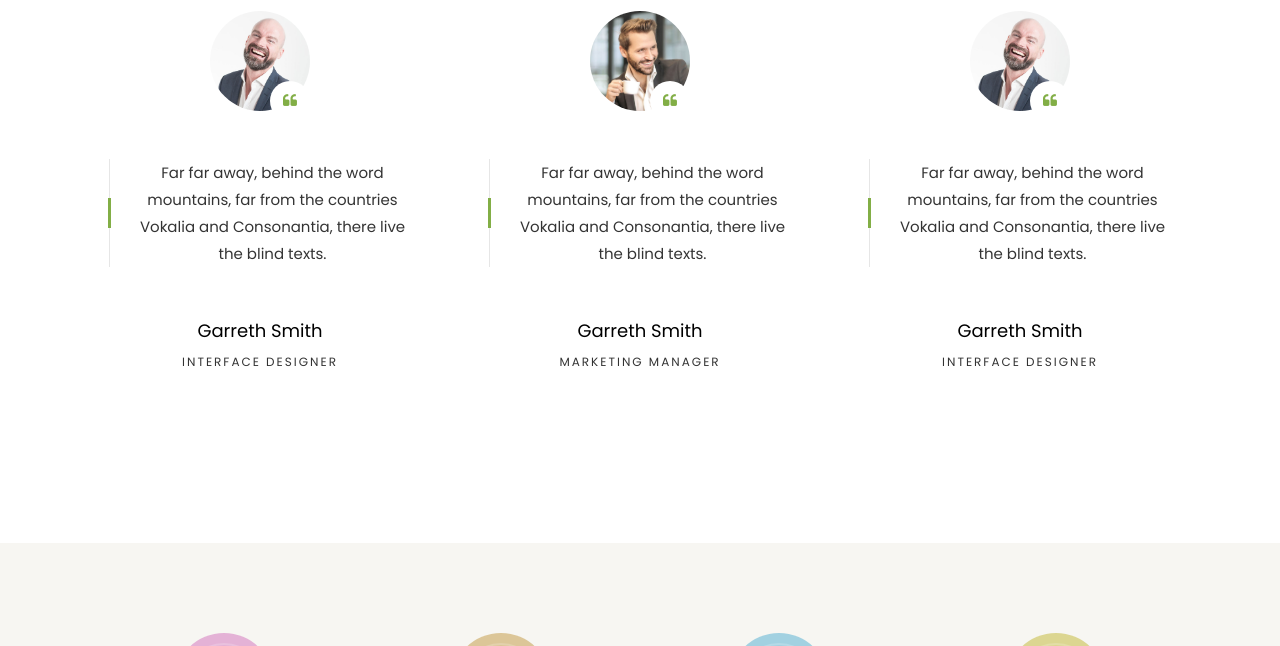
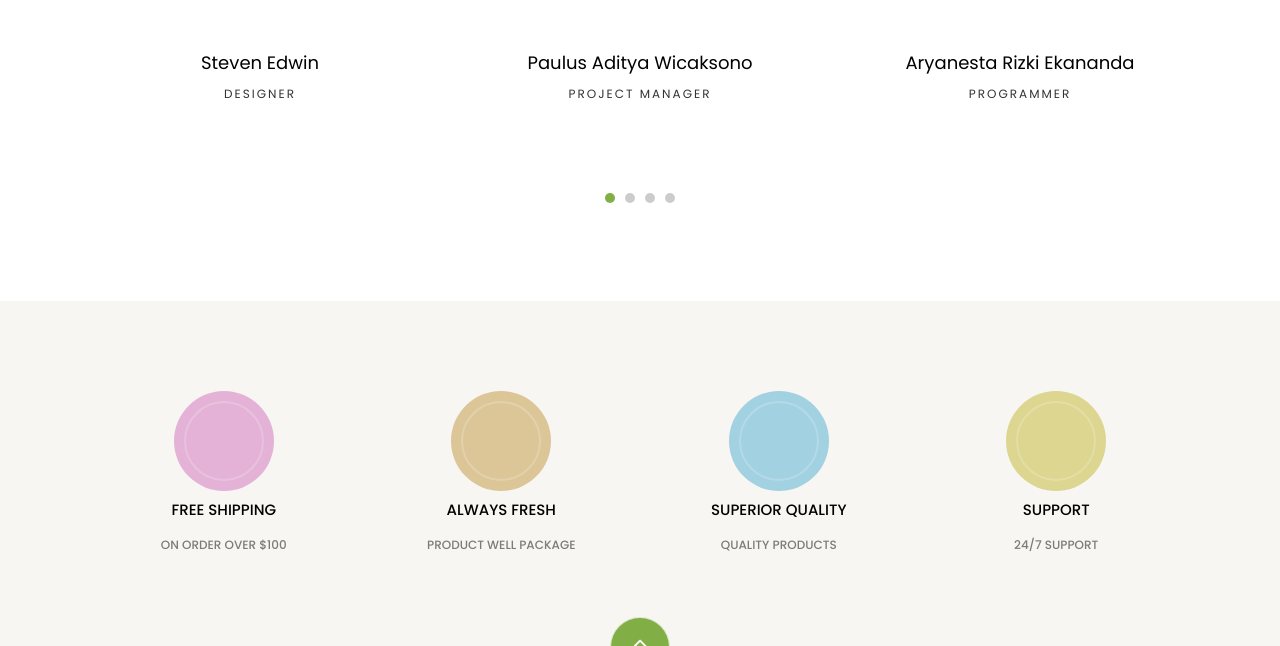
Before and after one commit to paulusaditya/freshfruit, a PHP site: the page made by about.php in a window 1280 px wide. Shown: the part 1661-2307 px from the top of the page. Run offline with PHP 8.4, Linux system fonts and the light colour scheme; data that the repository does not hold is empty; some libraries are stand-ins or nearby versions; some web fonts are replaced.

Commit message:
fix : Prediksi, About

```diff
--- a/about.php
+++ b/about.php
@@ -107,24 +107,6 @@
 			</div>
 		</section>
 
-		<!-- <section class="ftco-section ftco-no-pt ftco-no-pb py-5 bg-light">
-      <div class="container py-4">
-        <div class="row d-flex justify-content-center py-5">
-          <div class="col-md-6">
-          	<h2 style="font-size: 22px;" class="mb-0">Subcribe to our Newsletter</h2>
-          	<span>Get e-mail updates about our latest shops and special offers</span>
-          </div>
-          <div class="col-md-6 d-flex align-items-center">
-            <form action="#" class="subscribe-form">
-              <div class="form-group d-flex">
-                <input type="text" class="form-control" placeholder="Enter email address">
-                <input type="submit" value="Subscribe" class="submit px-3">
-              </div>
-            </form>
-          </div>
-        </div>
-      </div>
-    </section> -->
 
 		<section class="ftco-section ftco-counter img" id="section-counter" style="background-image: url(images/bg_3.jpg);">
     	<div class="container">
@@ -173,9 +155,7 @@
       <div class="container">
         <div class="row justify-content-center mb-5 pb-3">
           <div class="col-md-7 heading-section ftco-animate text-center">
-          	<span class="subheading">Testimony</span>
-            <h2 class="mb-4">Our satisfied customer says</h2>
-            <p>Far far away, behind the word mountains, far from the countries Vokalia and Consonantia, there live the blind texts. Separated they live in</p>
+            <h2 class="mb-4">Our Fresh Fruit Team</h2>
           </div>
         </div>
         <div class="row ftco-animate">
@@ -183,15 +163,40 @@
             <div class="carousel-testimony owl-carousel">
               <div class="item">
                 <div class="testimony-wrap p-4 pb-5">
-                  <div class="user-img mb-5" style="background-image: url(images/person_1.jpg)">
+                  <div class="user-img mb-5" style="background-image: url(images/team/project-manager.jpeg)">
                     <span class="quote d-flex align-items-center justify-content-center">
                       <i class="icon-quote-left"></i>
                     </span>
                   </div>
                   <div class="text text-center">
-                    <p class="mb-5 pl-4 line">Far far away, behind the word mountains, far from the countries Vokalia and Consonantia, there live the blind texts.</p>
-                    <p class="name">Garreth Smith</p>
-                    <span class="position">Marketing Manager</span>
+                    <p class="name">Paulus Aditya Wicaksono</p>
+                    <span class="position">Project Manager</span>
+                  </div>
+                </div>
+              </div>
+              <div class="item">
+                <div class="testimony-wrap p-4 pb-5">
+                  <div class="user-img mb-5" style="background-image: url(images/team/programmer.jpg)">
+                    <span class="quote d-flex align-items-center justify-content-center">
+                      <i class="icon-quote-left"></i>
+                    </span>
+                  </div>
+                  <div class="text text-center">
+                    <p class="name">Aryanesta Rizki Ekananda</p>
+                    <span class="position">Programmer</span>
+                  </div>
+                </div>
+              </div>
+              <div class="item">
+                <div class="testimony-wrap p-4 pb-5">
+                  <div class="user-img mb-5" style="background-image: url(images/team/system-analyst.jpeg)">
+                    <span class="quote d-flex align-items-center justify-content-center">
+                      <i class="icon-quote-left"></i>
+                    </span>
+                  </div>
+                  <div class="text text-center">
+                    <p class="name">Williams Wijaya</p>
+                    <span class="position">System Analyst</span>
                   </div>
                 </div>
               </div>
@@ -203,9 +208,8 @@
                     </span>
                   </div>
                   <div class="text text-center">
-                    <p class="mb-5 pl-4 line">Far far away, behind the word mountains, far from the countries Vokalia and Consonantia, there live the blind texts.</p>
-                    <p class="name">Garreth Smith</p>
-                    <span class="position">Interface Designer</span>
+                    <p class="name">Steven Edwin</p>
+                    <span class="position">Designer</span>
                   </div>
                 </div>
               </div>
@@ -301,23 +305,6 @@
               </ul>
             </div>
           </div>
-          <!-- <div class="col-md-4">
-            <div class="ftco-footer-widget mb-4">
-              <h2 class="ftco-heading-2">Help</h2>
-              <div class="d-flex">
-                <ul class="list-unstyled mr-l-5 pr-l-3 mr-4">
-                  <li><a href="#" class="py-2 d-block">Shipping Information</a></li>
-                  <li><a href="#" class="py-2 d-block">Returns &amp; Exchange</a></li>
-                  <li><a href="#" class="py-2 d-block">Terms &amp; Conditions</a></li>
-                  <li><a href="#" class="py-2 d-block">Privacy Policy</a></li>
-                </ul>
-                <ul class="list-unstyled">
-                  <li><a href="#" class="py-2 d-block">FAQs</a></li>
-                  <li><a href="#" class="py-2 d-block">Contact</a></li>
-                </ul>
-              </div>
-            </div>
-          </div> -->
           <div class="col-md">
             <div class="ftco-footer-widget mb-4">
               <h2 class="ftco-heading-2">Have a Questions?</h2>
--- a/admin/WEB/akun.php
+++ b/admin/WEB/akun.php
@@ -82,7 +82,7 @@
         <a
           href="data_proses.php"
           class="menu-nav"
-          >Data Proses</a
+          >Prediksi</a
         >
       </div>
       <div class="container-akun">
--- a/admin/WEB/data_proses.php
+++ b/admin/WEB/data_proses.php
@@ -91,7 +91,7 @@
         <a
           href="#"
           class="menu-nav"
-          >Data Proses</a
+          >Prediksi</a
         >
       </div>
       <div class="container-akun">
--- a/admin/WEB/edit-akun.php
+++ b/admin/WEB/edit-akun.php
@@ -106,7 +106,7 @@
         <a
           href="data_proses.php"
           class="menu-nav"
-          >Data Proses</a
+          >Prediksi</a
         >
       </div>
       <div class="container-akun">
--- a/admin/WEB/form-edit-karyawan.php
+++ b/admin/WEB/form-edit-karyawan.php
@@ -109,7 +109,7 @@
         <a
           href="data_proses.php"
           class="menu-nav"
-          >Data Proses</a
+          >Prediksi</a
         >
       </div>
       <div class="container-akun">
--- a/admin/WEB/form-edit-produk.php
+++ b/admin/WEB/form-edit-produk.php
@@ -116,7 +116,7 @@
         <a
           href="data_proses.php"
           class="menu-nav"
-          >Data Proses</a
+          >Prediksi</a
         >
       </div>
       <div class="container-akun">
--- a/admin/WEB/form-tambah-karyawan.php
+++ b/admin/WEB/form-tambah-karyawan.php
@@ -93,7 +93,7 @@
         <a
           href="data_proses.php"
           class="menu-nav"
-          >Data Proses</a
+          >Prediksi</a
         >
       </div>
       <div class="container-akun">
--- a/admin/WEB/form-tambah-produk.php
+++ b/admin/WEB/form-tambah-produk.php
@@ -107,7 +107,7 @@
         <a
           href="data_proses.php"
           class="menu-nav"
-          >Data Proses</a
+          >Prediksi</a
         >
       </div>
       <div class="container-akun">
--- a/admin/WEB/index.php
+++ b/admin/WEB/index.php
@@ -105,7 +105,7 @@
       </div>
       <div class="container-promosi">
         <span class="icon"><i data-feather="table"></i></span>
-        <a href="data_proses.php" class="menu-nav">Data Proses</a>
+        <a href="data_proses.php" class="menu-nav">Prediksi</a>
       </div>
       <div class="container-akun">
         <span class="icon"><i data-feather="user"></i></span>
--- a/admin/WEB/karyawan.php
+++ b/admin/WEB/karyawan.php
@@ -103,7 +103,7 @@
         <a
           href="data_proses.php"
           class="menu-nav"
-          >Data Proses</a
+          >Prediksi</a
         >
       </div>
       <div class="container-akun">
--- a/admin/WEB/produk.php
+++ b/admin/WEB/produk.php
@@ -101,7 +101,7 @@
         <a
           href="data_proses.php"
           class="menu-nav"
-          >Data Proses</a
+          >Prediksi</a
         >
       </div>
       <div class="container-akun">
@@ -195,7 +195,6 @@
                 <td>
                   <div class="btn_edit"><a href="form-edit-produk.php?kode=<?= $row['kode']?>">E</a></div>
                   <div class="btn_hapus">
-                  <div class="btn_hapus">
                       <a href="../PHP/hapus.php?kode=<?= htmlspecialchars($row['kode'], ENT_QUOTES, 'UTF-8') ?>" onclick="return confirmDeletion(this)">x</a>
                   </div>
                 </td>
--- a/admin/WEB/report.php
+++ b/admin/WEB/report.php
@@ -115,7 +115,7 @@
         <a
           href="data_proses.php"
           class="menu-nav"
-          >Data Proses</a
+          >Prediksi</a
         >
       </div>
       <div class="container-akun">
--- a/admin/WEB/transaksi.php
+++ b/admin/WEB/transaksi.php
@@ -120,7 +120,7 @@
         <a
           href="data_proses.php"
           class="menu-nav"
-          >Data Proses</a
+          >Prediksi</a
         >
       </div>
       <div class="container-akun">
```
Also changed, not shown: admin/IMG/66569e1e6744b.jpg (added), admin/IMG/66569e2740a08.jpg (added), images/team/programmer.jpg (added), images/team/project-manager.jpeg (added), 1 other file.
